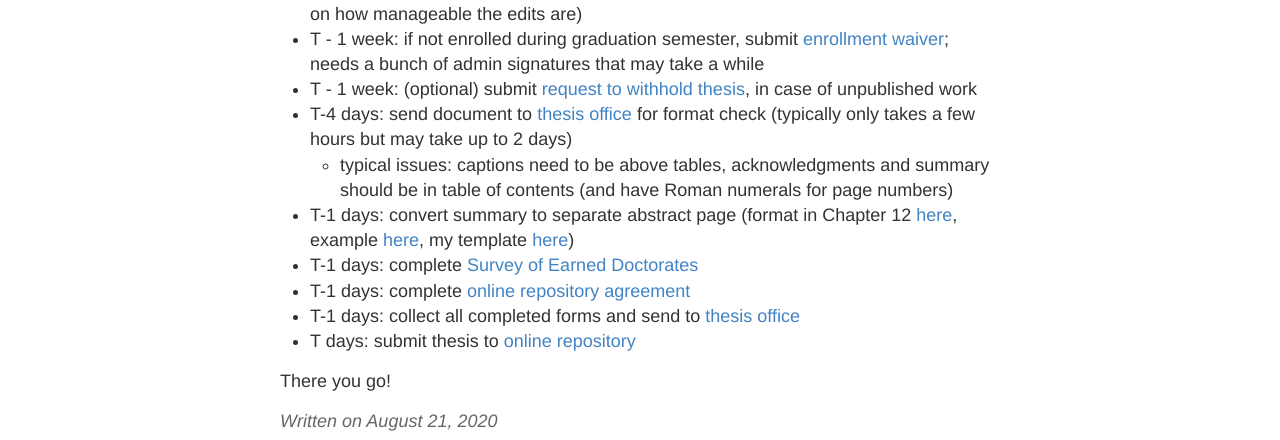
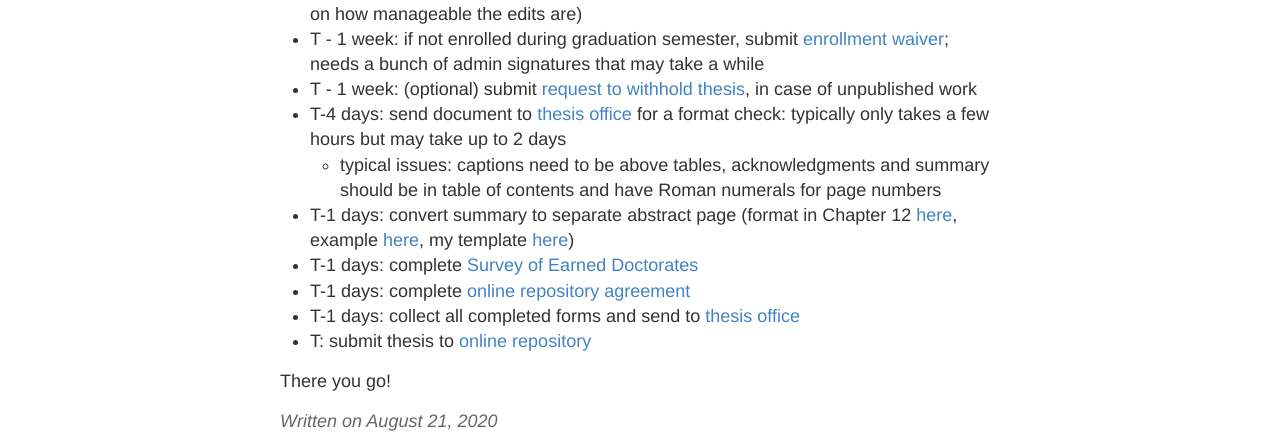
Before and after one commit to ianbstewart/ianbstewart.github.io, a Jekyll site: the page built from _posts/2020-08-21-thesis_submission.md, in a window 1280 px wide. Shown: the part 1308-1748 px from the top of the page. Built offline with Jekyll 4.4.1, drawn with Linux system fonts in a browser that asks for light colours.

Commit message:
thesis submission fixes

```diff
--- a/_posts/2020-08-21-thesis_submission.md
+++ b/_posts/2020-08-21-thesis_submission.md
@@ -37,12 +37,12 @@ Also note that **this timeline applies only to Georgia Tech**: other schools def
 - T - ((R\*2) days): complete committee edits and send to advisor with edits highlighted for easy reading (R = revision cycles, assume shorter budget than before depending on how manageable the edits are)
 - T - 1 week: if not enrolled during graduation semester, submit [enrollment waiver](https://app.docusign.com/templates/details/a8505158-9917-42f3-a985-8c11f851e5b6); needs a bunch of admin signatures that may take a while
 - T - 1 week: (optional) submit [request to withhold thesis](https://app.docusign.com/templates/details/c7a47989-2168-4a5c-8ffd-e747a06cf159), in case of unpublished work
-- T-4 days: send document to [thesis office](thesis@grad.gatech.edu) for format check (typically only takes a few hours but may take up to 2 days)
-    - typical issues: captions need to be above tables, acknowledgments and summary should be in table of contents (and have Roman numerals for page numbers)
+- T-4 days: send document to [thesis office](<thesis@grad.gatech.edu>) for a format check: typically only takes a few hours but may take up to 2 days
+    - typical issues: captions need to be above tables, acknowledgments and summary should be in table of contents and have Roman numerals for page numbers
 - T-1 days: convert summary to separate abstract page (format in Chapter 12 [here](http://www.grad.gatech.edu/sites/default/files/documents/thesismanualapr15.pdf), example [here](https://grad.gatech.edu/sites/default/files/documents/abstract_example.pdf), my template [here](https://gist.github.com/ianbstewart/5d11beab7913fbca837a5d97e0dfaeb0))
 - T-1 days: complete [Survey of Earned Doctorates](https://surveys.gatech.edu/phd-exit)
 - T-1 days: complete [online repository agreement](https://app.docusign.com/templates/details/02894c76-b322-4de0-b4ba-33e77c1bff22)
-- T-1 days: collect all completed forms and send to [thesis office](thesis@grad.gatech.edu)
-- T days: submit thesis to [online repository](https://thesis.gatech.edu/)
+- T-1 days: collect all completed forms and send to [thesis office](<thesis@grad.gatech.edu>)
+- T: submit thesis to [online repository](https://thesis.gatech.edu/)
 
 There you go!
```
